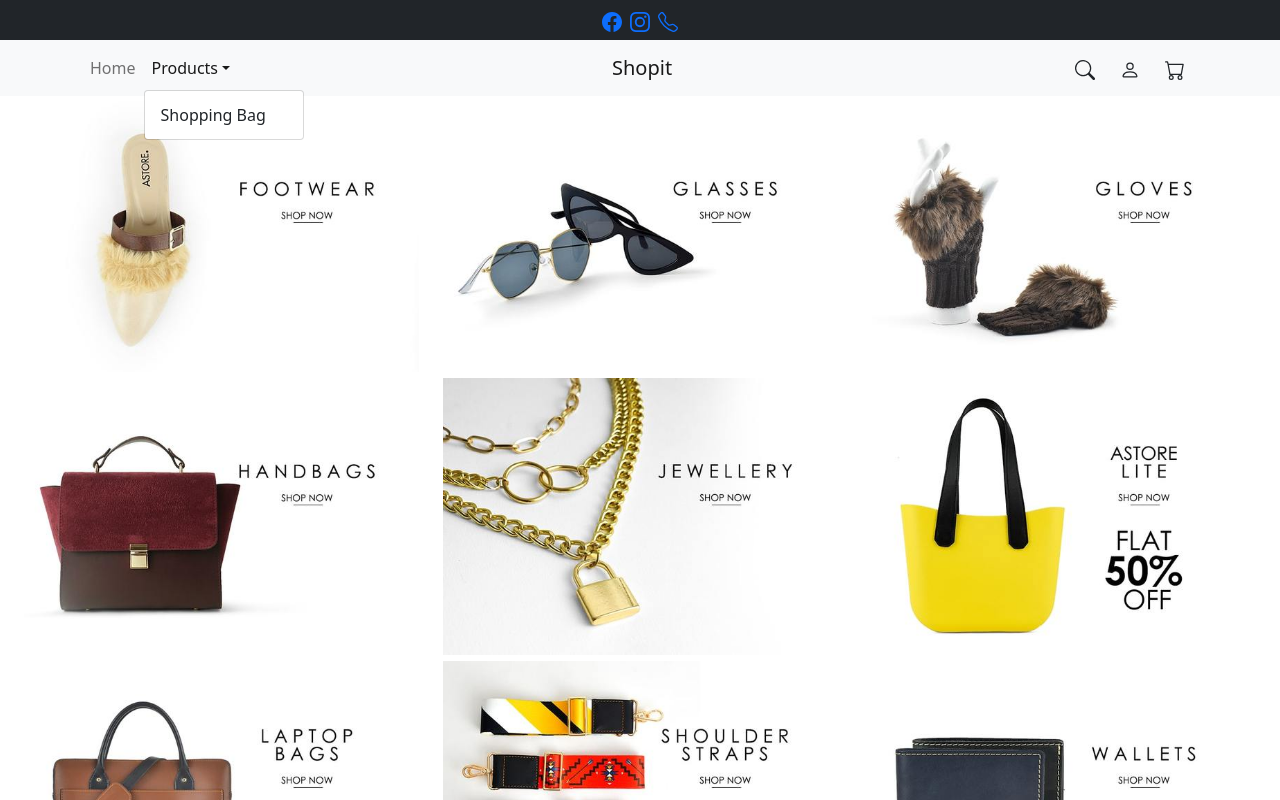
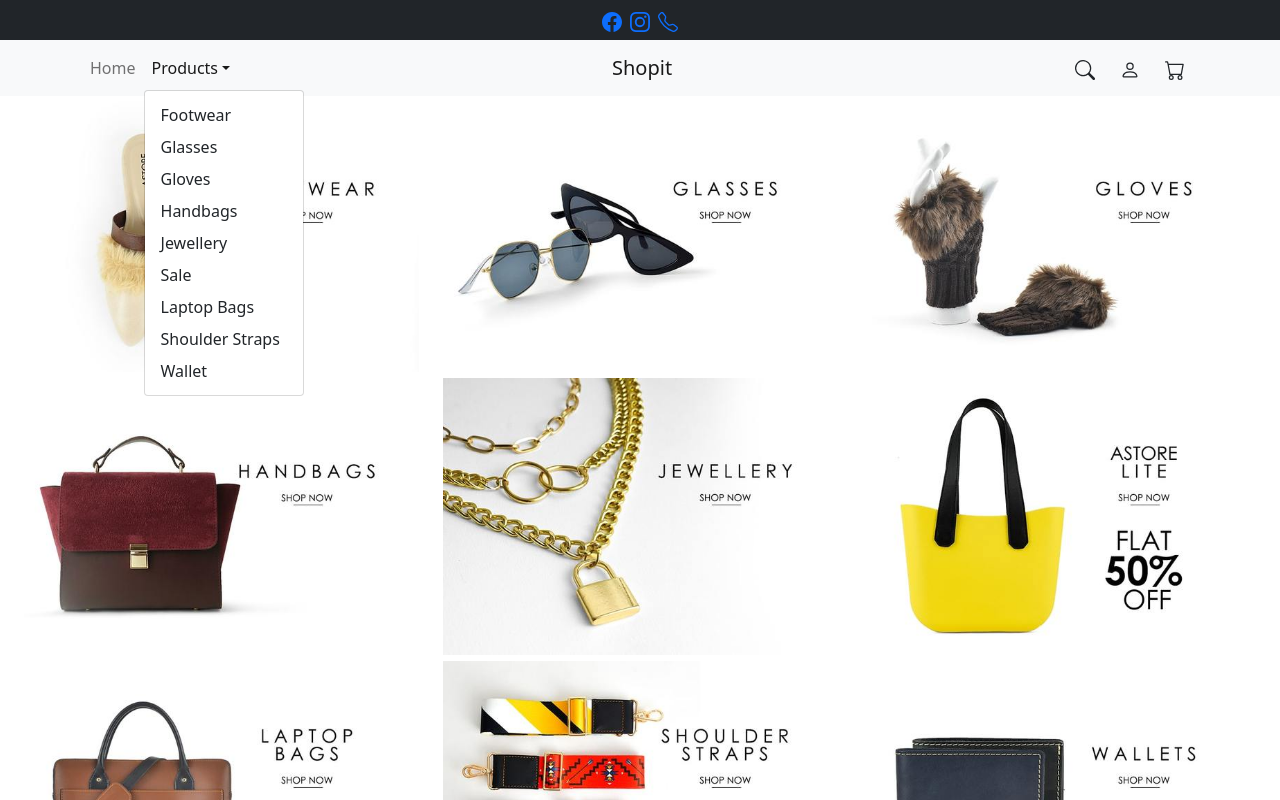
Before and after one commit to faris-xhan/shopit-nextjs, a Next.js app: page / in a window 1280 px wide. Both pictures are taken after a click on the button "Products". Shown: the top 800 px of the page. Built offline with nearby package versions, Linux system fonts and the light colour scheme.

Commit message:
:zap: improve dynamic link

```diff
--- a/components/layout/Header.jsx
+++ b/components/layout/Header.jsx
@@ -1,3 +1,4 @@
+import categories from '../../mock/categories.json';
 import Link from 'next/link';
 import Nav from 'react-bootstrap/Nav';
 import ButtonGroup from 'react-bootstrap/ButtonGroup';
@@ -9,6 +10,11 @@ import styles from './header.module.css';
 import { Cart, Person, Search } from 'react-bootstrap-icons';
 
 export const Header = (props) => {
+  const productsDropdowns = categories.map((category) => (
+    <Link key={category.id} href={category.link} passHref>
+      <NavDropdown.Item>{category.title}</NavDropdown.Item>
+    </Link>
+  ));
   return (
     <Navbar bg="light" expand="lg">
       <Container>
@@ -19,9 +25,7 @@ export const Header = (props) => {
               <Nav.Link>Home</Nav.Link>
             </Link>
             <NavDropdown title="Products" id="products-dropdown">
-              <Link href="products/shopping-bag" passHref>
-                <NavDropdown.Item>Shopping Bag</NavDropdown.Item>
-              </Link>
+              {productsDropdowns}
             </NavDropdown>
           </Nav>
         </Navbar.Collapse>
--- a/mock/categories.json
+++ b/mock/categories.json
@@ -2,55 +2,64 @@
   {
     "img": "/assets/images/banners/footwear.jpg",
     "id": 1,
-    "link": "category/footwear",
-    "name": "footwear"
+    "link": "/category/footwear",
+    "name": "footwear",
+    "title": "Footwear"
   },
   {
     "img": "/assets/images/banners/glasses.jpg",
     "id": 2,
-    "link": "category/glasses",
-    "name": "glasses"
+    "link": "/category/glasses",
+    "name": "glasses",
+    "title": "Glasses"
   },
   {
     "img": "/assets/images/banners/gloves.jpg",
     "id": 3,
-    "link": "category/gloves",
-    "name": "gloves"
+    "link": "/category/gloves",
+    "name": "gloves",
+    "title": "Gloves"
   },
   {
     "img": "/assets/images/banners/handbags.jpg",
     "id": 4,
-    "link": "category/handbags",
-    "name": "handbags"
+    "link": "/category/handbags",
+    "name": "handbags",
+    "title": "Handbags"
   },
   {
     "img": "/assets/images/banners/jewellery.jpg",
     "id": 5,
-    "link": "category/jewellery",
-    "name": "jewellery"
+    "link": "/category/jewellery",
+    "name": "Jewellery",
+    "title": "Jewellery"
   },
   {
     "img": "/assets/images/banners/sale.jpg",
     "id": 6,
-    "link": "category/sale",
-    "name": "sale"
+    "link": "/category/sale",
+    "name": "sale",
+    "title": "Sale"
   },
   {
     "img": "/assets/images/banners/laptop_bags.jpg",
     "id": 7,
-    "link": "category/laptop_bags",
-    "name": "laptop_bags"
+    "link": "/category/laptop_bags",
+    "name": "laptop_bags",
+    "title": "Laptop Bags"
   },
   {
     "img": "/assets/images/banners/shoulder_straps.jpg",
     "id": 8,
-    "link": "category/shoulder_straps",
-    "name": "shoulder_straps"
+    "link": "/category/shoulder_straps",
+    "name": "shoulder_straps",
+    "title": "Shoulder Straps"
   },
   {
     "img": "/assets/images/banners/wallet.jpg",
     "id": 9,
-    "link": "category/wallet",
-    "name": "wallet"
+    "link": "/category/wallet",
+    "name": "wallet",
+    "title": "Wallet"
   }
 ]
```
